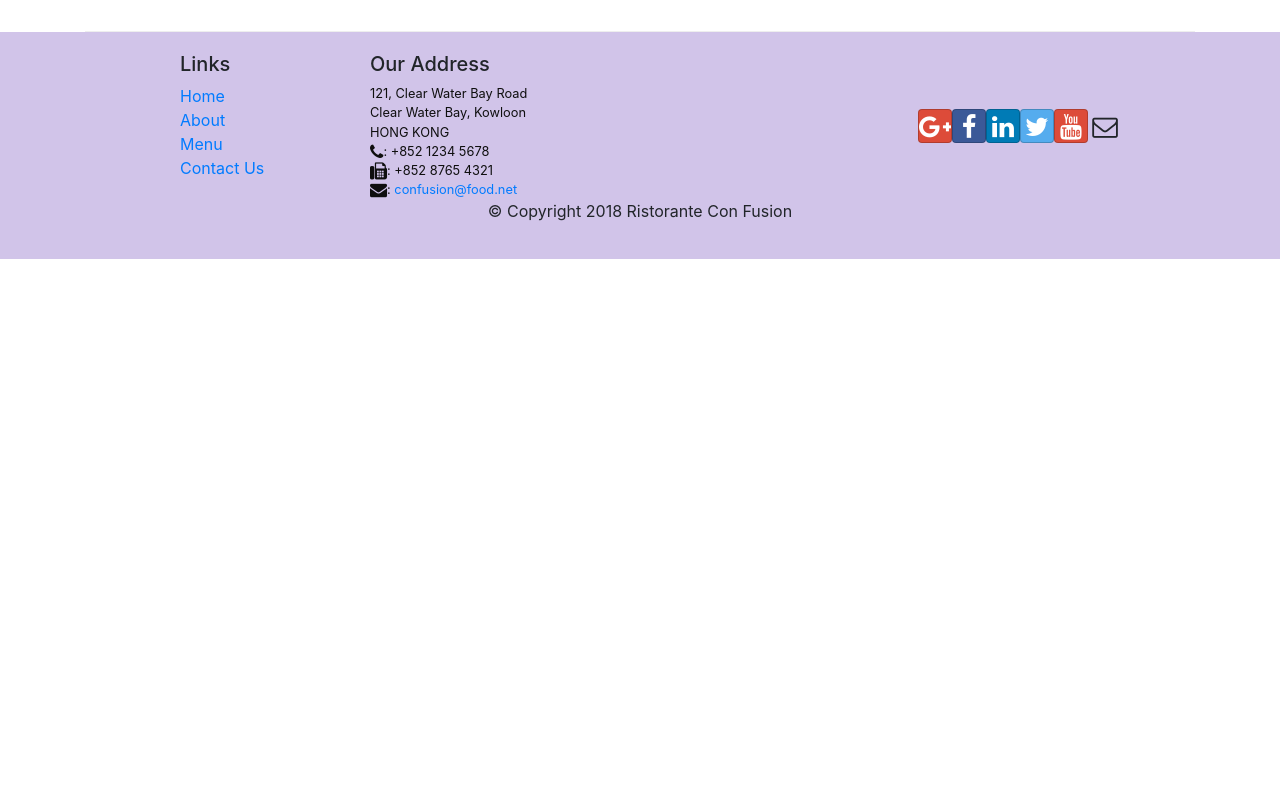
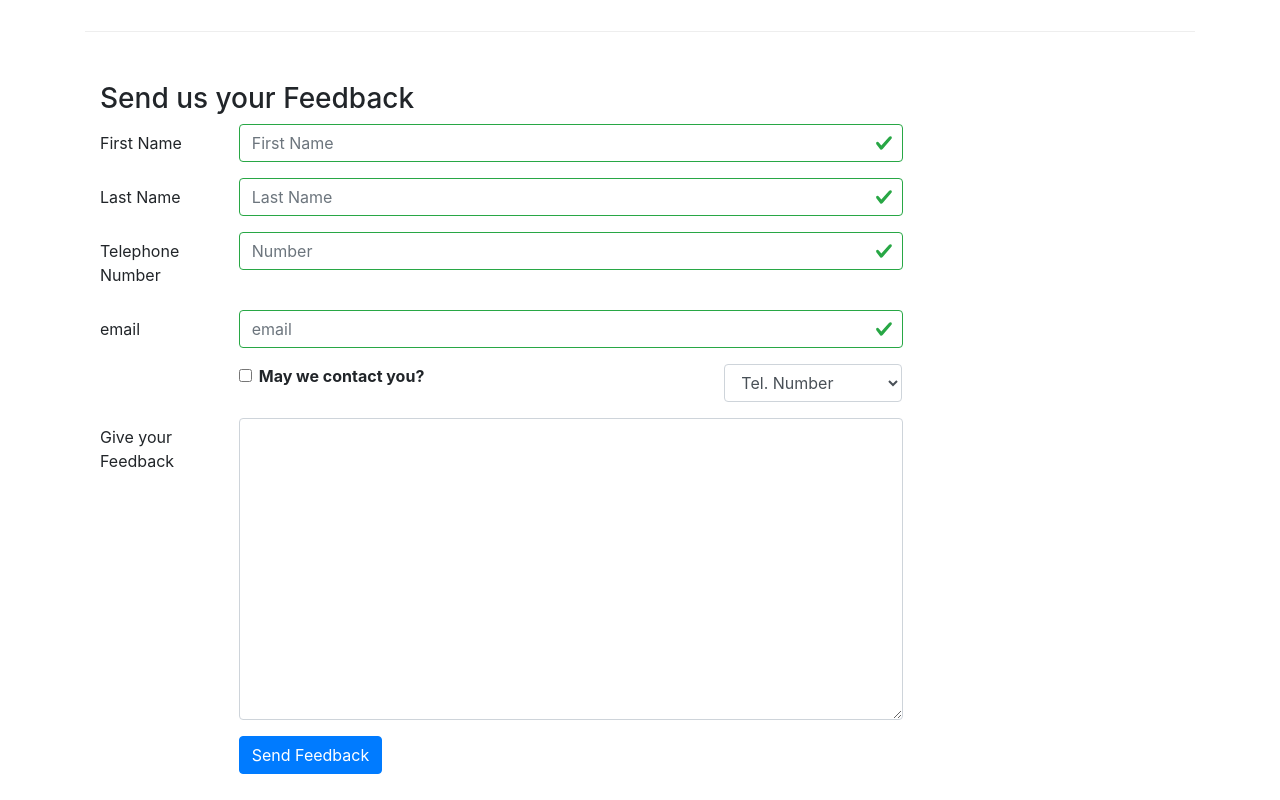
Before and after one commit to Tejaswikapoor/ReactJS, a React (Create React App) app: page /contactus in a window 1280 px wide. Shown: the part 840-1640 px from the top of the page. Before the commit the page ends 1099 px from the top, so only its background shows below. Built offline with nearby package versions, Linux system fonts and the light colour scheme.

Commit message:
Added Feedback Form

```diff
--- a/package.json
+++ b/package.json
@@ -11,9 +11,11 @@
     "font-awesome": "^4.7.0",
     "react": "^16.13.1",
     "react-dom": "^16.13.1",
+    "react-redux": "^7.2.0",
     "react-router-dom": "^5.1.2",
     "react-scripts": "3.4.1",
-    "reactstrap": "^8.4.1"
+    "reactstrap": "^8.4.1",
+    "redux": "^4.0.5"
   },
   "scripts": {
     "start": "react-scripts start",
--- a/src/components/ContactComponent.js
+++ b/src/components/ContactComponent.js
@@ -1,7 +1,84 @@
-import React from 'react';
-import { Breadcrumb,BreadcrumbItem} from 'reactstrap';
+import React, { Component } from 'react';
+import { Breadcrumb,BreadcrumbItem, Button,Form,FormGroup,Label,Input,Col,FormFeedback} from 'reactstrap';
 import { Link } from 'react-router-dom';
-function Contact(props) {
+class Contact extends Component {
+    constructor(props) {
+        super(props);
+
+        this.state = {
+            firstname: '',
+            lastname: '',
+            telnum: '',
+            email: '',
+            agree: false,
+            contactType: 'Tel.',
+            message: '',
+            touched:{
+            firstname: false,
+            lastname: false,
+            telnum: false,
+            email: false,
+
+            }
+        };
+        this.handleSubmit=this.handleSubmit.bind(this);
+        this.handleInputChange=this.handleInputChange.bind(this);
+        this.handleblur=this.handleblur.bind(this);
+        this.validatess=this.validatess.bind(this);
+    }
+
+    handleblur=(field)=>(evt)=>{
+        {this.setState({touched: {...this.state.touched,[field]:true}})
+    }
+}
+     validatess(firstname,lastname,email,telnum){
+        const errorss={
+            firstname:'',
+            lastname:'',
+            telnum:'',
+            email:'',
+        };
+        if(this.state.touched.firstname && firstname.length <3){
+            errorss.firstname=' First name should contains >3 chars';
+        }
+        if(this.state.touched.firstname && firstname.length >15){
+            errorss.firstname=' First name should contains <15 chars';
+        }
+        if(this.state.touched.lastname && lastname.length <3){
+            errorss.lastname=' last name should contains >3 chars';
+        }
+        if(this.state.touched.lastname && lastname.length >10){
+            errorss.lastname=' last name should contains >3 chars';
+        }
+        const reg=/^\d+$/;
+        if(this.state.touched.telnum && !reg.test(telnum)){
+            errorss.telnum=' Tel number should contain numbers only';
+        }
+        if(this.state.touched.email && email.split('').filter(x=>x==='@').length!==1){
+            errorss.email='Invalid Email';
+        }
+        return errorss;
+    }
+    handleInputChange(event) {
+        const target = event.target;
+        const value = target.type === 'checkbox' ? target.checked : target.value;
+        const name = target.name;
+
+        this.setState({
+          [name]: value
+        });
+    }
+
+
+    handleSubmit(event){
+        console.log("Current State is:" + JSON.stringify(this.state));
+        alert("Current State is:" + JSON.stringify(this.state));
+        event.preventDefault();
+
+    }
+
+    render(){
+        const errorss=this.validatess(this.state.firstname,this.state.lastname,this.state.email,this.state.telnum);
     return(
         <div className="container">
             <div className="row">
@@ -43,8 +120,114 @@
                     </div>
                 </div>
             </div>
+            <div className="row row-content">
+                   <div className="col-12">
+                      <h3>Send us your Feedback</h3>
+                   </div>
+                    <div className="col-12 col-md-9">
+                        <Form  onSubmit={this.handleSubmit}>
+                            <FormGroup row>
+                                <Label htmlFor="firstname" md={2}>First Name</Label>
+                                <Col md={10}>
+                                    <Input type="text" id="firstname" name="firstname"
+                                        placeholder="First Name"
+                                        value={this.state.firstname}
+                                        onChange={this.handleInputChange}
+                                        onBlur={this.handleblur('firstname')}
+                                        valid={errorss.firstname ===''}
+                                        invalid={errorss.firstname!==''}
+
+                                         />
+                                    <FormFeedback>{errorss.firstname}</FormFeedback>
+                                </Col>
+                            </FormGroup>
+                            <FormGroup row>
+                                <Label htmlFor="lastname" md={2}>Last Name</Label>
+                                <Col md={10}>
+                                    <Input type="text" id="lastname" name="lastname"
+                                        placeholder="Last Name"
+                                        value={this.state.lastname}
+                                        onChange={this.handleInputChange}
+                                        onBlur={this.handleblur('lastname')}
+                                        valid={errorss.lastname ===''}
+                                        invalid={errorss.lastname!==''}
+                                        />
+                                    <FormFeedback>{errorss.lastname}</FormFeedback>
+                                </Col>
+                            </FormGroup>
+                            <FormGroup row>
+                                <Label htmlFor="telnum" md={2}>Telephone Number</Label>
+                                <Col md={10}>
+                                    <Input type="text" id="telnum" name="telnum"
+                                        placeholder="Number"
+                                        value={this.state.telnum}
+                                        onChange={this.handleInputChange}
+                                        onBlur={this.handleblur('telnum')}
+                                        valid={errorss.telnum===''}
+
+                                        invalid={errorss.telnum!==''}
+                                        />
+                                    <FormFeedback>{errorss.telnum}</FormFeedback>
+                                </Col>
+                            </FormGroup>
+
+                            <FormGroup row>
+                                <Label htmlFor="email" md={2}>email </Label>
+                                <Col md={10}>
+                                    <Input type="email" id="email" name="email"
+                                        placeholder="email"
+                                        value={this.state.email}
+                                        onChange={this.handleInputChange}
+                                        onBlur={this.handleblur('email')}
+                                        valid={errorss.email === ''}
+                                        invalid={errorss.email!==''}
+                                        />
+                                    <FormFeedback>{errorss.email}</FormFeedback>
+                                </Col>
+                            </FormGroup>
+
+                            <FormGroup row>
+                                <Col md={{size:6,offset:2}}>
+                                    <FormGroup check>
+                                        <Label check>
+                                            <Input type="checkbox" name="agree" onChange={this.handleInputChange} checked={this.state.agree}/>
+                                            {' '} <strong> May we contact you?</strong>
+                                        </Label>
+                                    </FormGroup>
+                                </Col>
+                                <Col md={{size:3,offset:1}}>
+                                    <Input type="select" name="contactType" onChange={this.handleInputChange} value={this.state.contactType}>
+                                        <option>Tel. Number </option>
+                                        <option>Email</option>
+                                        </Input>
+                                </Col>
+                            </FormGroup>
+
+                            <FormGroup row>
+                                <Label htmlFor="message" md={2}>Give your Feedback </Label>
+                                <Col md={10}>
+                                    <Input type="textarea" id="message" name="message"
+                                        rows="12"
+                                        value={this.state.message}
+                                        onChange={this.handleInputChange}
+                                        />
+
+                                </Col>
+                            </FormGroup>
+                            <FormGroup row>
+                                <Col md={{size:10,offset:2}}>
+                                    <Button type="submit" color="primary">Send Feedback</Button>
+                                </Col>
+                            </FormGroup>
+
+                        </Form>
+
+                    </div>
+                </div>
+
         </div>
     );
+    }
 }
 
 export default Contact;
--- a/src/components/DishDetailComponent.js
+++ b/src/components/DishDetailComponent.js
@@ -36,8 +36,6 @@
                     <hr/>
                 </div>
 
-
-
             </div>
 
         <div className="row col-md-3 m-1 ">
--- a/src/components/MainComponent.js
+++ b/src/components/MainComponent.js
@@ -37,13 +37,15 @@
           />
         )
       }
-
     const DishWithID= ({match})=>{
         return (
          <DishDetail dish={ this.state.dishes.filter((dish)=> dish.id===parseInt(match.params.id,10))[0]}/>
         )
-    }
+
+   }
+
   return (
+
 
       <div>
        <Header/>
```
Also changed, not shown: 1 other file (tests, documents, lock files or other folders).
